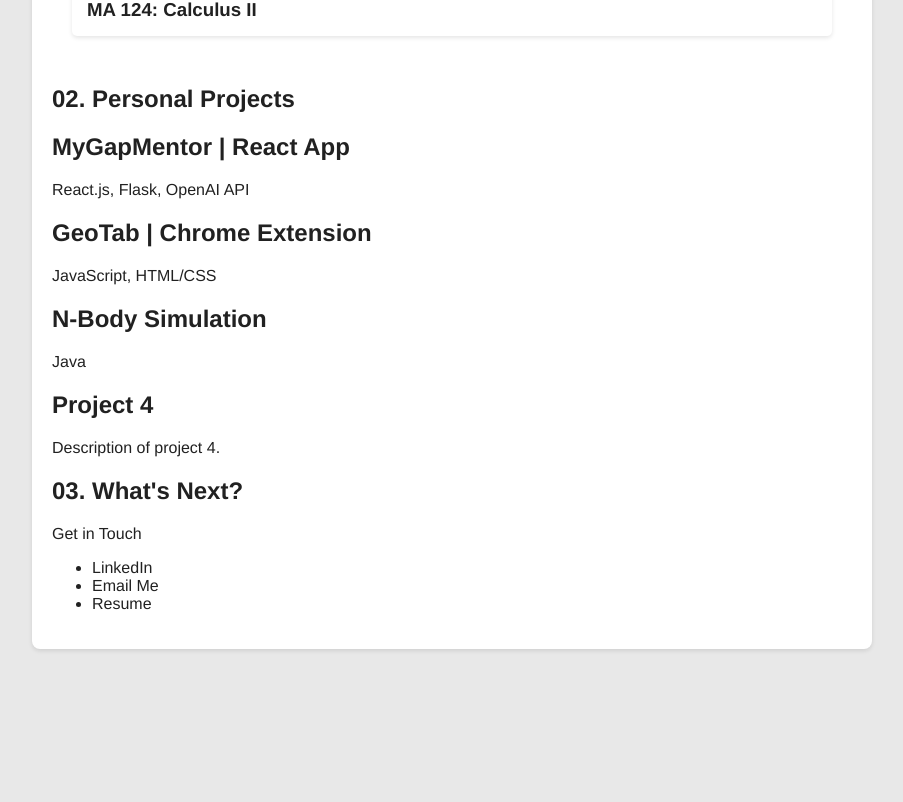
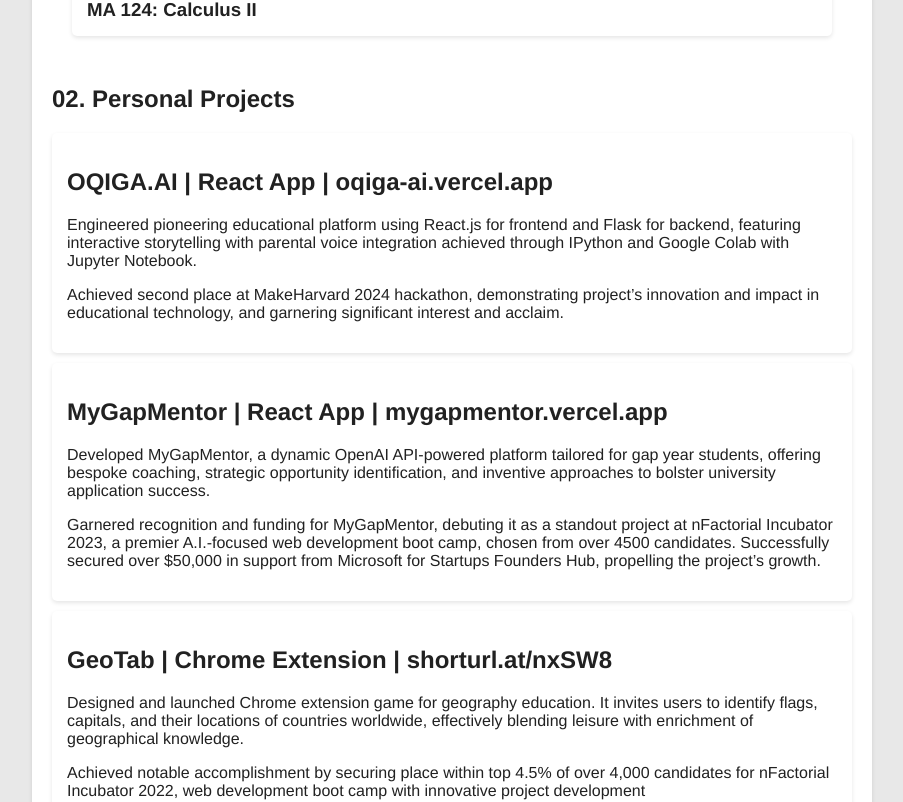
Before and after one commit to Zhandolia/2024bnk, a React (Create React App) app: page / in a window 1280 px wide. Shown: the part 1259-2061 px from the top of the page, without its empty margins (188-1091 px from the left). Before the commit the page ends 1928 px from the top, so only its background shows below. Built offline with nearby package versions, Linux system fonts and the light colour scheme.

Commit message:
updated personal projects

```diff
--- a/src/App.css
+++ b/src/App.css
@@ -161,3 +161,16 @@
 .bold-link:hover {
   text-decoration: underline; /* Restores the underline on hover for better user experience */
 }
+
+.project {
+  background-color: #fff; /* White background for each course */
+  padding: 15px;
+  margin-bottom: 10px;
+  box-shadow: 0 2px 4px rgba(0, 0, 0, 0.1); /* Subtle shadow for depth */
+  border-radius: 5px; /* Rounded corners */
+}
+
+.project h3 {
+  color: #212121; /* Dark text for readability */
+  margin: 0; /* Adjusts default margin */
+}
--- a/src/App.js
+++ b/src/App.js
@@ -33,23 +33,14 @@
         <section id="about">
           <h1>01. About 👋</h1>
           <img src="prof.jpg" alt="picture" />
-          {/* <p>
-            Hailing from Kazakhstan, Central Asia, I'm a Computer Science sophomore at Boston University,
-            fluent in Kazakh, Russian, and English, with additional skills in Turkish and Arabic.
-            My tech journey began with high school robotics and was amplified at 80edays, Germany,
-            where I played a pivotal role in the ChargeHotels iOS application, both in development
-            and UI design. As the founder of MyGapMentor, I crafted a platform that empowers gap
-            year students using OpenAI, a project that secured significant funding and recognition.
-            I'm eager to connect with professionals who share my passion for innovation and envision
-            a transformative tech future.
-          </p> */}
 
           <div class="description-container">
             <p>I’m Zhandos (“jan-dos”), and I’m a student at Boston University studying Computer Science. I'm a big fan of hackathons and a current Logistics organizer in the BostonHacks team. During my freshman year, I interned at 80edays as a Software Engineer - contributing to the backend server on engineering the mobile app for the biggest EV rally event in Europe. Following at 80edays, I continued my internship as a Full Stack iOS Developer - by developing the mobile app itself. I'm eager to connect with professionals who share my passion for innovation and envision a transformative tech future.</p>
             <p>Feel free to contact me at <a href="mailto:zhandos@bu.edu" class="bold-link">zhandos@bu.edu</a> or via <a target="_blank" href="https://www.linkedin.com/in/zhanbrown/" class="bold-link">LinkedIn</a></p>
           </div>
+        </section>
 
-          <div class="courses-container">
+        <div class="courses-container">
             <h2>Relevent Courses</h2>
             <div class="course">
               <h3>CS 111: Intro to CS with Python</h3>
@@ -75,28 +66,34 @@
             <div class="course">
               <h3>MA 124: Calculus II</h3>
             </div>
+         </div>
+
+        <section id="projects">
+          <h2>02. Personal Projects</h2>
+          <div className="project">
+            <h2 class="project-title">OQIGA.AI | React App | <a href="https://oqiga-ai.vercel.app" target="_blank" rel="noopener noreferrer">oqiga-ai.vercel.app</a></h2>
+            <p class="project-description"> Engineered pioneering educational platform using React.js for frontend and Flask for backend, featuring interactive storytelling with parental voice integration achieved through IPython and Google Colab with Jupyter Notebook.</p>
+            <p>Achieved second place at MakeHarvard 2024 hackathon, demonstrating project’s innovation and impact in educational technology, and garnering significant interest and acclaim.</p>
           </div>
 
-        </section>
+          <div className="project">
+            <h2 class="project-title">MyGapMentor | React App | <a href="https://mygapmentor.vercel.app" target="_blank" rel="noopener noreferrer">mygapmentor.vercel.app</a></h2>
+            <p class="project-description">Developed MyGapMentor, a dynamic OpenAI API-powered platform tailored for gap year students, offering bespoke coaching, strategic opportunity identification, and inventive approaches to bolster university application success.</p>
+            <p>Garnered recognition and funding for MyGapMentor, debuting it as a standout project at nFactorial Incubator 2023, a premier A.I.-focused web development boot camp, chosen from over 4500 candidates. Successfully secured over $50,000 in support from Microsoft for Startups Founders Hub, propelling the project’s growth.</p>
+          </div>
 
-        <section id="projects">
-          <h1>02. Personal Projects</h1>
           <div className="project">
-            <h2 class="project-title">MyGapMentor | React App</h2>
-            <p class="project-description">React.js, Flask, OpenAI API</p>
+          <h2 class="project-title">GeoTab | Chrome Extension | <a href="https://chromewebstore.google.com/detail/geotab/ifcklilffcpllkallhdaanealofknahe?utm_source=ext_sidebar&hl=en-US" target="_blank" rel="noopener noreferrer">shorturl.at/nxSW8</a></h2>
+            <p class="project-description">Designed and launched Chrome extension game for geography education. It invites users to identify flags, capitals, and their locations of countries worldwide, effectively blending leisure with enrichment of geographical knowledge.</p>
+            <p>Achieved notable accomplishment by securing place within top 4.5% of over 4,000 candidates for nFactorial Incubator 2022, web development boot camp with innovative project development</p>
           </div>
+
           <div className="project">
-            <h2 class="project-title">GeoTab | Chrome Extension</h2>
-            <p class="project-description">JavaScript, HTML/CSS</p>
+          <h2 class="project-title">N-Body Simulation | Java Simulation | <a href="https://github.com/zhandolia/nbody" target="_blank" rel="noopener noreferrer"> github.com/zhandolia/nbody</a></h2>
+            <p class="project-description">Enhanced solar system simulation using Java, blending background imagery, studio-quality sound, and prototypical
+            planet models with mathematical precision. Further enhanced by integrating real astronomical data and interactive features, project achieved greater scientific accuracy and user engagement in visualizing orbital mechanics.</p>
           </div>
-          <div className="project">
-            <h2 class="project-title">N-Body Simulation</h2>
-            <p class="project-description">Java</p>
-          </div>
-          <div className="project">
-            <h2 class="project-title">Project 4</h2>
-            <p class="project-description">Description of project 4.</p>
-          </div>
+
         </section>
 
         <section id="contact">
```
